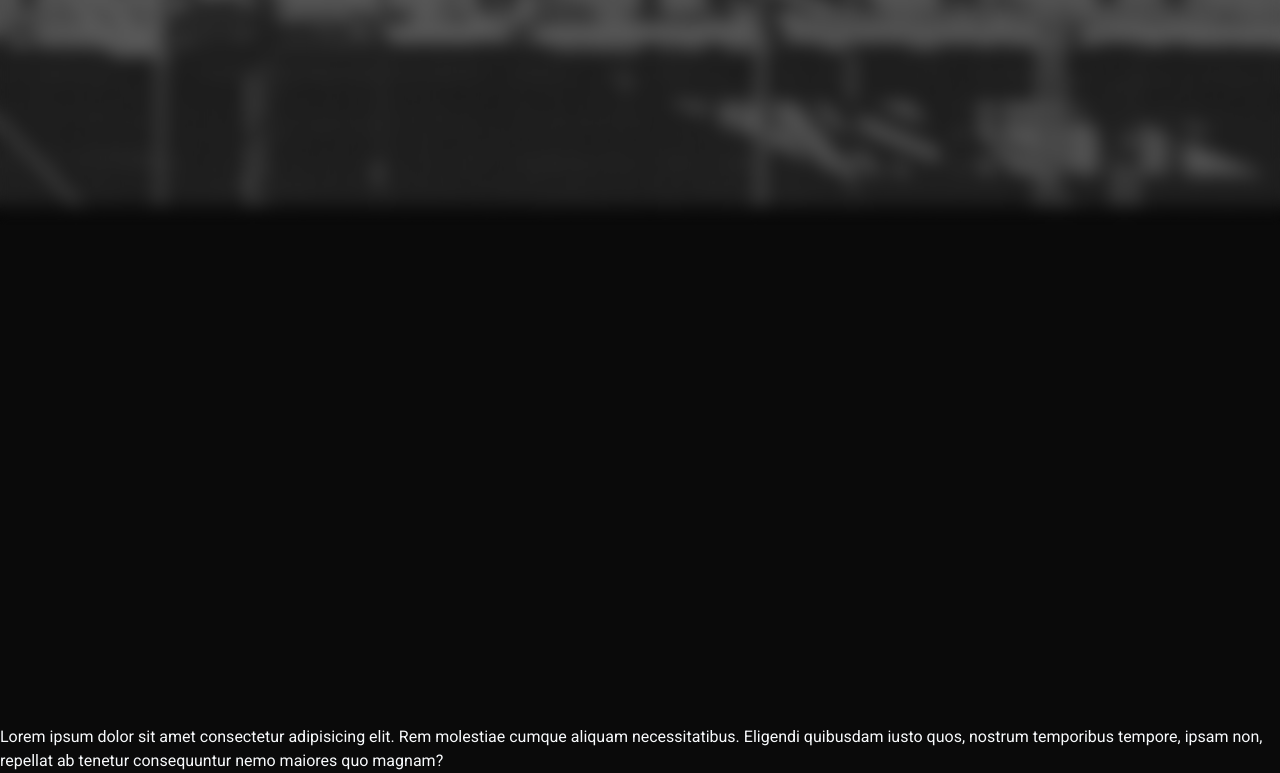
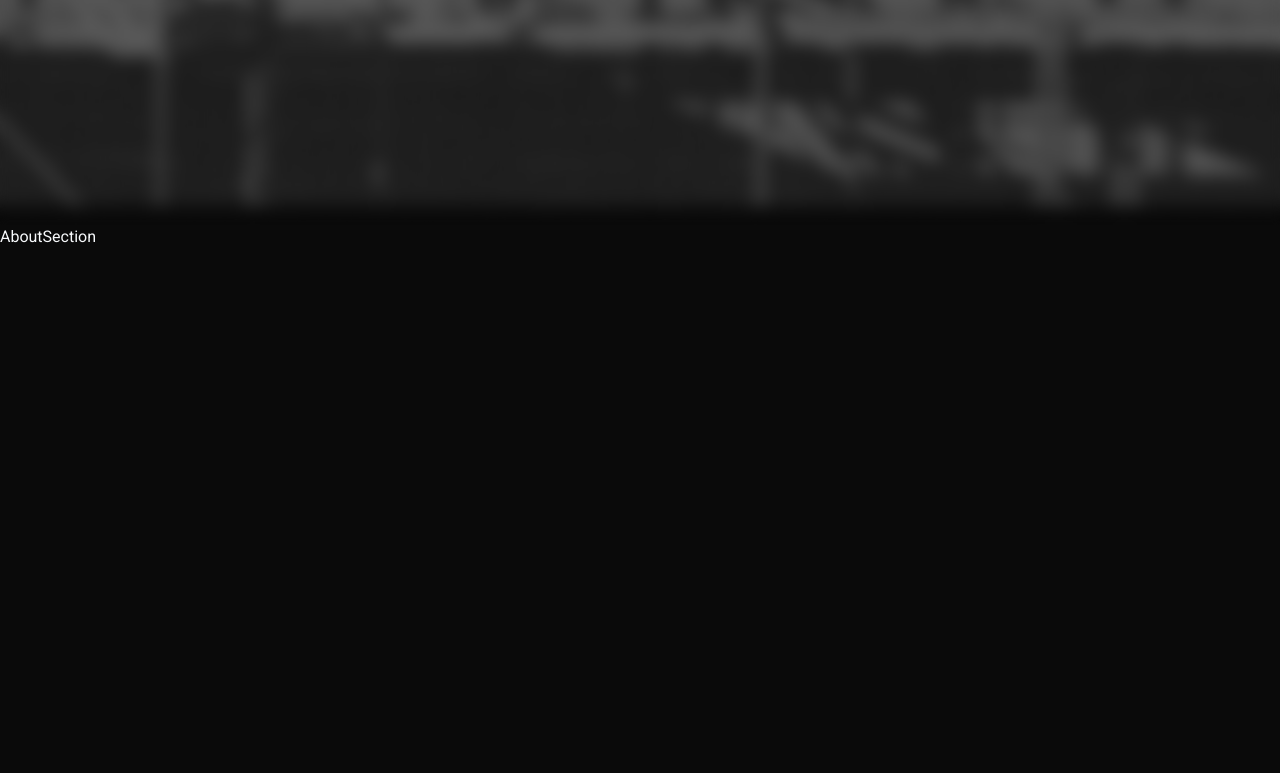
Before and after one commit to PeterPoterek/tww-nextjs, a Next.js app: page / in a window 1280 px wide. Shown: the part 575-1348 px from the top of the page. After the commit the page ends 824 px from the top, so only its background shows below. Built offline with nearby package versions, Linux system fonts and the light colour scheme.

Commit message:
scrollbar visible when modal open

```diff
--- a/app/globals.css
+++ b/app/globals.css
@@ -4,6 +4,10 @@
 
 .roboto {
   font-family: var(--font-roboto);
+}
+html body[data-scroll-locked] {
+  overflow: visible !important;
+  margin-right: 0 !important;
 }
 
 @layer base {
--- a/app/page.tsx
+++ b/app/page.tsx
@@ -1,16 +1,12 @@
-import HeroSection from "@/components/hero-section/hero-section";
+import AboutSection from "@/components/about/about-section";
+import HeroSection from "@/components/hero/hero-section";
 
 export default async function Home() {
   return (
     <>
       <HeroSection />
 
-      <div className="mt-[500px]">
-        <span className="">
-          Lorem ipsum dolor sit amet consectetur adipisicing elit. Rem molestiae cumque aliquam necessitatibus. Eligendi quibusdam iusto quos, nostrum
-          temporibus tempore, ipsam non, repellat ab tenetur consequuntur nemo maiores quo magnam?
-        </span>
-      </div>
+      <AboutSection />
     </>
   );
 }
--- /dev/null
+++ b/components/about/about-section.tsx
@@ -0,0 +1,5 @@
+const AboutSection = () => {
+  return <div>AboutSection</div>;
+};
+
+export default AboutSection;
--- a/components/navbar/navbar.tsx
+++ b/components/navbar/navbar.tsx
@@ -4,7 +4,7 @@ import NavbarLink from "./navbar-link";
 
 const Navbar = async () => {
   return (
-    <nav className="fixed top-0 left-0 right-0 flex gap-5 justify-center items-center p-4 bg-stone-900 border-sky-800 border-b-4 z-50">
+    <nav className="w-[100vw] fixed top-0 left-0 right-0 flex gap-5 justify-center items-center p-4 bg-stone-900 border-sky-800 border-b-4 z-50">
       <div>
         <Link href="/">
           <NavbarLogo />
```
Also changed, not shown: components/hero/hero-button.tsx (renamed from components/hero-section/hero-button.tsx), components/hero/hero-section.tsx (renamed from components/hero-section/hero-section.tsx).
